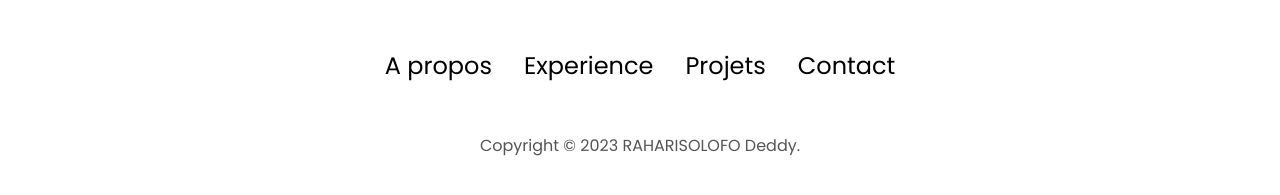
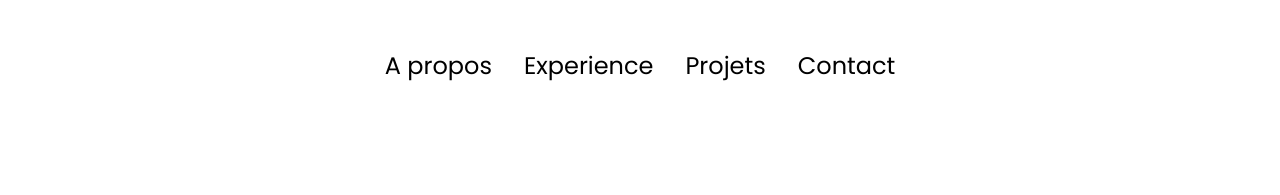
Before and after one commit to Deddy1022/portfolio, a plain HTML site: page index.html in a window 1280 px wide. Shown: the part 3411-3606 px from the top of the page. Drawn offline with Linux system fonts and the light colour scheme.

Commit message:
Update index.html

```diff
--- a/index.html
+++ b/index.html
@@ -361,7 +361,6 @@
           </ul>
         </div>
       </nav>
-      <p>Copyright &#169; 2023 RAHARISOLOFO Deddy.</p>
     </footer>
     <script src="script.js"></script>
   </body>
```
